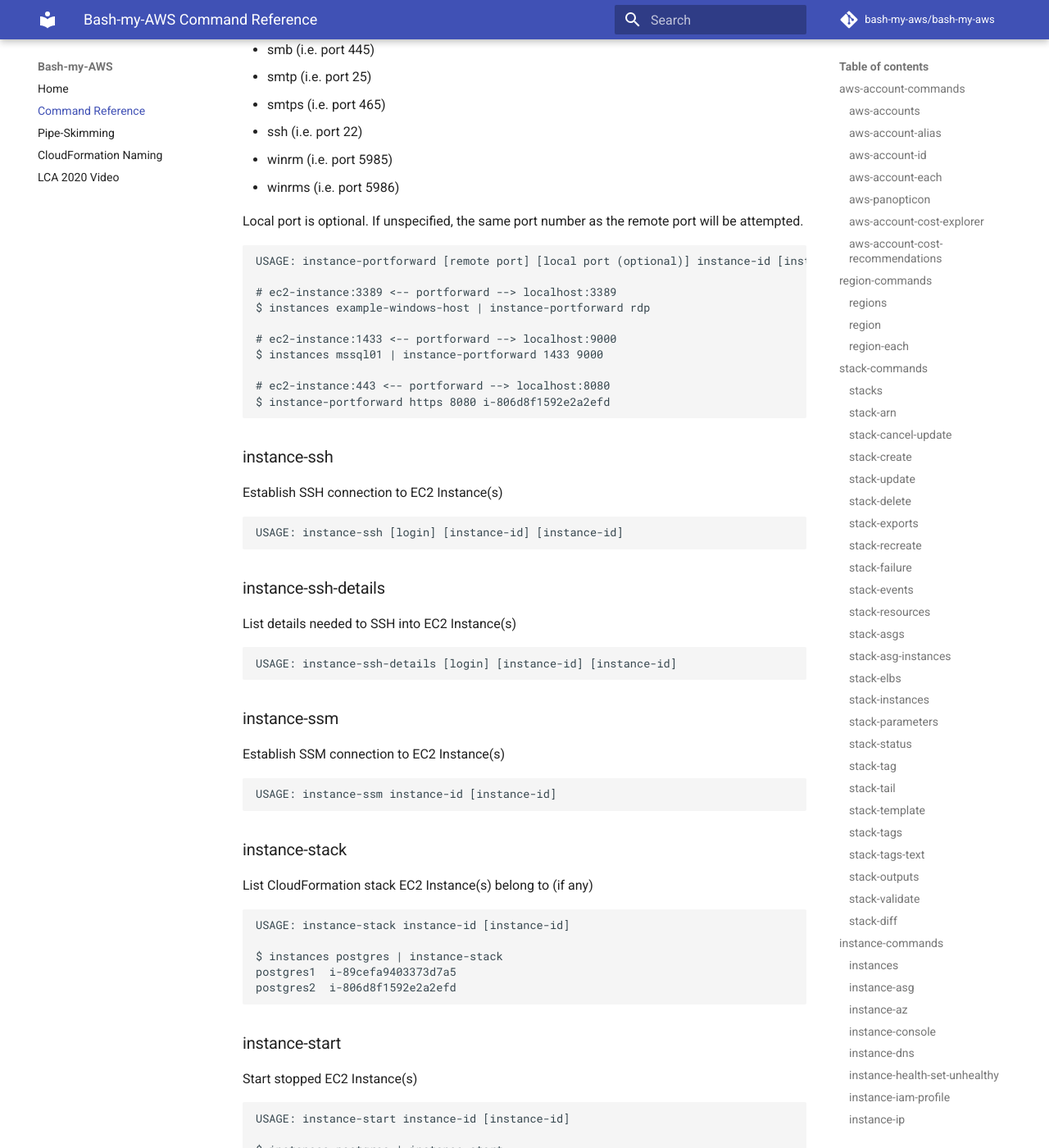
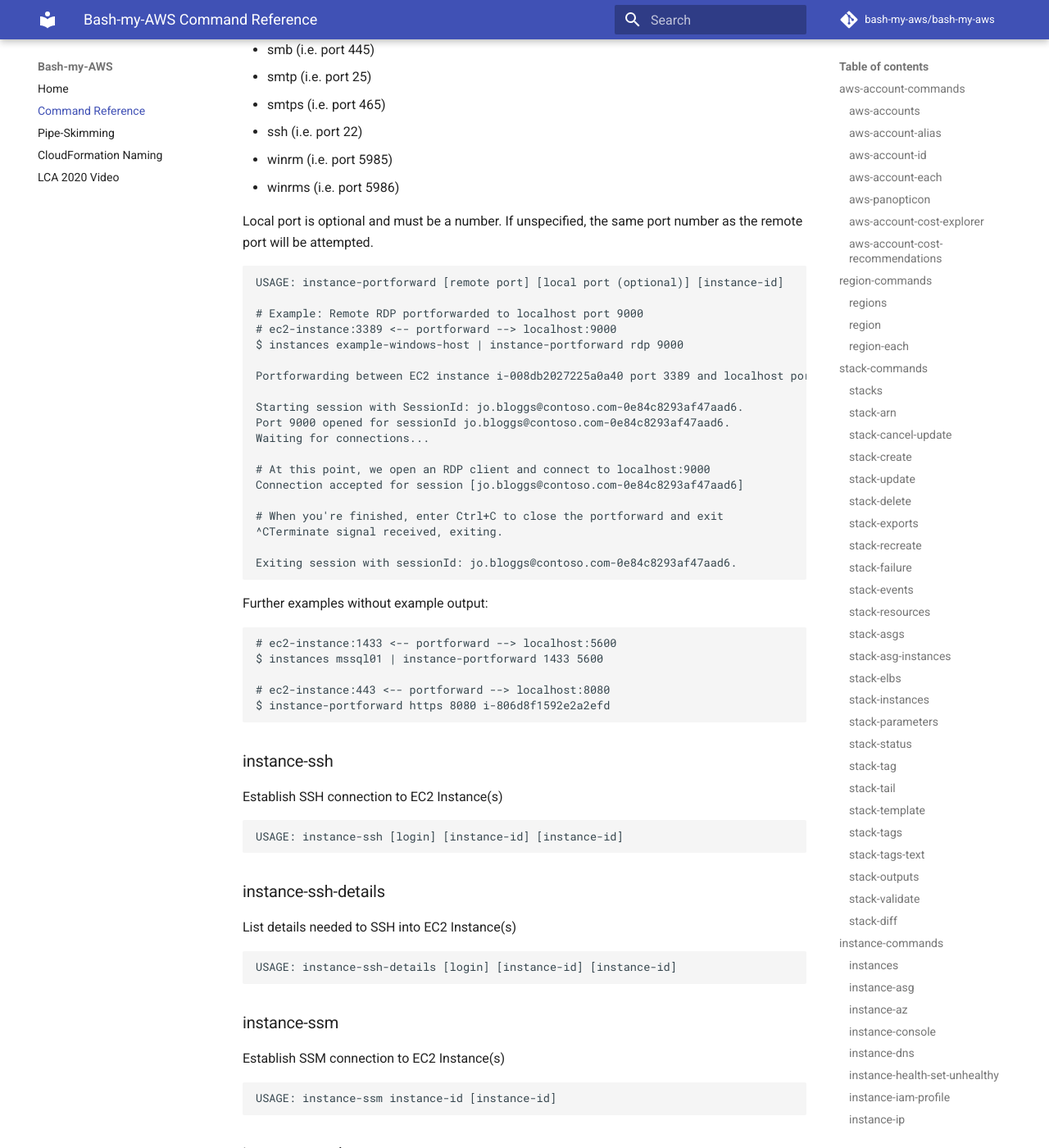
Before and after one commit to bash-my-aws/bash-my-aws, an MkDocs documentation site: the page built from docs/command-reference.md, in a window 1280 px wide and 1400 px high, scrolled down 12881 px. Shown: the whole window at 82% size. Built offline with MkDocs 1.6.1 and Material for MkDocs 9.7.7, drawn with Linux system fonts in a browser that asks for light colours; comment, search, counter and statistics services are not loaded; some of the changed text lies outside the part shown.

Commit message:
Shore up documentation slightly

```diff
--- a/docs/command-reference.md
+++ b/docs/command-reference.md
@@ -587,7 +587,7 @@
 
 ### instance-portforward
 
-Setup a SSM portforward between a port on a remote EC2 Instance and a local port
+Setup a SSM portforward between a port on a remote EC2 Instance and a local port.
 
 Remote port may be given as a number, or as a keyword from the following list:
 
@@ -614,15 +614,32 @@
 - winrm      (i.e. port 5985)
 - winrms     (i.e. port 5986)
 
-Local port is optional.  If unspecified, the same port number as the remote port will be attempted.
-
-    USAGE: instance-portforward [remote port] [local port (optional)] instance-id [instance-id]
-
-    # ec2-instance:3389 <-- portforward --> localhost:3389
-    $ instances example-windows-host | instance-portforward rdp
-
-    # ec2-instance:1433 <-- portforward --> localhost:9000
-    $ instances mssql01 | instance-portforward 1433 9000
+Local port is optional and must be a number. If unspecified, the same port number as the remote port will be attempted.
+
+    USAGE: instance-portforward [remote port] [local port (optional)] [instance-id]
+
+    # Example: Remote RDP portforwarded to localhost port 9000
+    # ec2-instance:3389 <-- portforward --> localhost:9000
+    $ instances example-windows-host | instance-portforward rdp 9000
+
+    Portforwarding between EC2 instance i-008db2027225a0a40 port 3389 and localhost port 9000
+
+    Starting session with SessionId: jo.bloggs@contoso.com-0e84c8293af47aad6.
+    Port 9000 opened for sessionId jo.bloggs@contoso.com-0e84c8293af47aad6.
+    Waiting for connections...
+
+    # At this point, we open an RDP client and connect to localhost:9000
+    Connection accepted for session [jo.bloggs@contoso.com-0e84c8293af47aad6]
+
+    # When you're finished, enter Ctrl+C to close the portforward and exit
+    ^CTerminate signal received, exiting.
+
+    Exiting session with sessionId: jo.bloggs@contoso.com-0e84c8293af47aad6.
+
+Further examples without example output:
+
+    # ec2-instance:1433 <-- portforward --> localhost:5600
+    $ instances mssql01 | instance-portforward 1433 5600
 
     # ec2-instance:443 <-- portforward --> localhost:8080
     $ instance-portforward https 8080 i-806d8f1592e2a2efd
```
Also changed, not shown: 1 other file.
